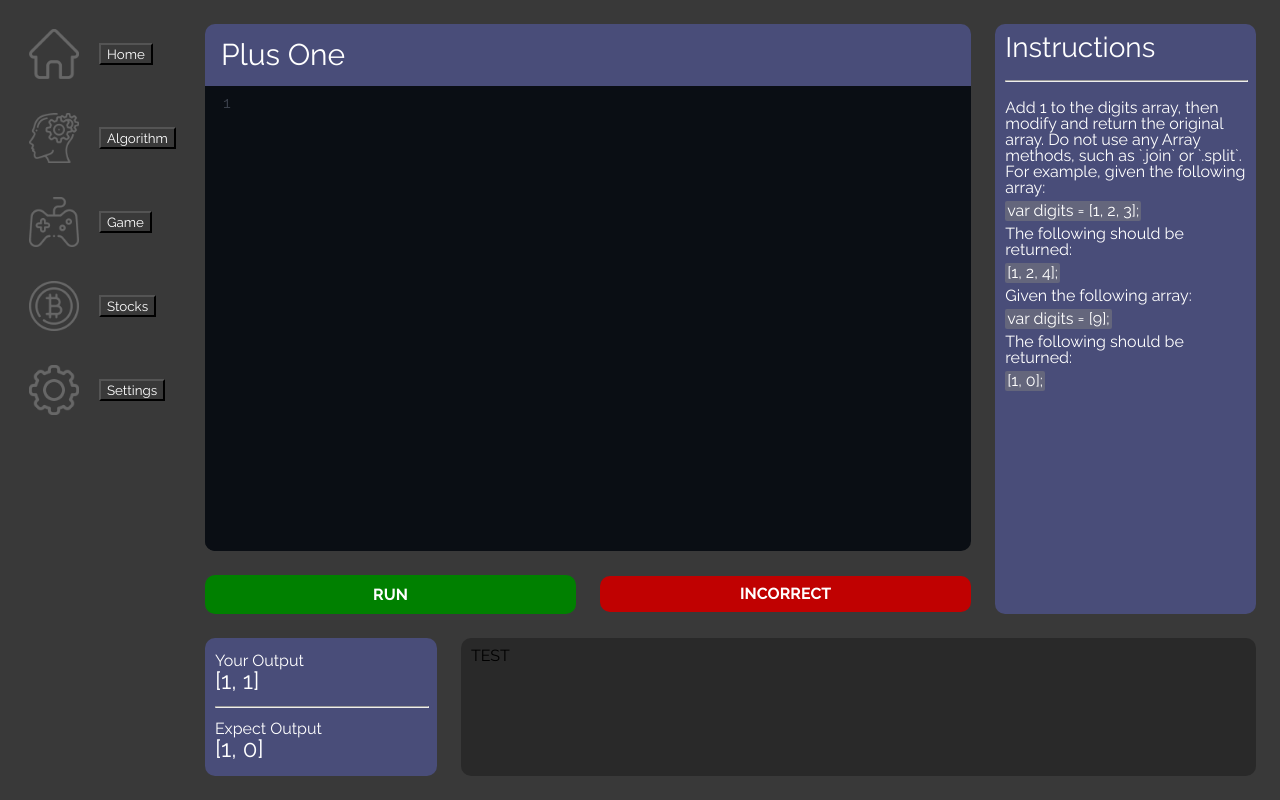
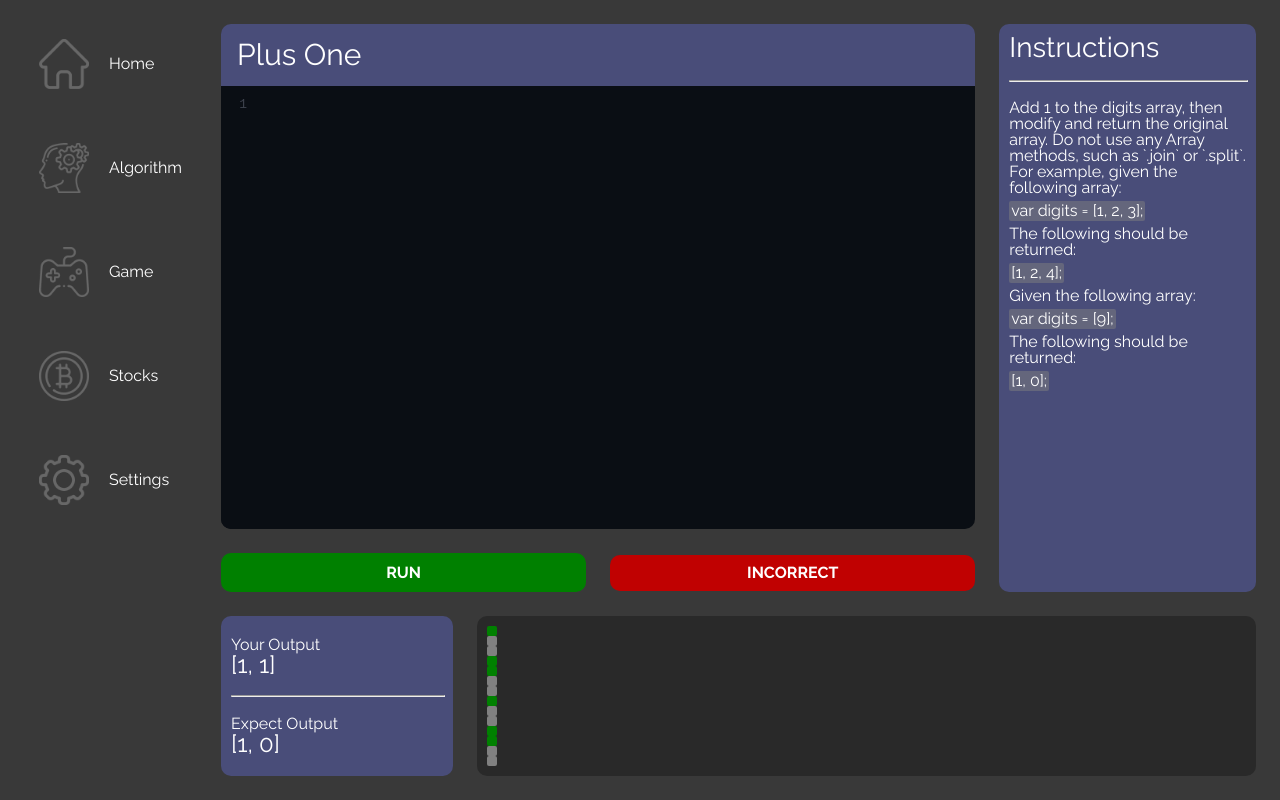
Before and after one commit to romeodixonll/Rise-N-Thrive, a React (Create React App) app: page /algorithm in a window 1280 px wide. Built offline with nearby package versions, Linux system fonts and the light colour scheme.

Commit message:
updated navLinks so you can only navigate to new pages after transition occurs.  Also adjusted multiple style issues

```diff
--- a/src/components/Nav/NavTabs.js
+++ b/src/components/Nav/NavTabs.js
@@ -27,9 +27,12 @@ const NavTabs = () => {
     const [isTransitioning, setIsTransitioning] = useState(false)
     const [textColor, , theme] = useContext(ColorContext)
     const [iconColor, setIconColor] = useState('Grey')
-    let noStyle = {color:'white', backgroundColor:'transparent'}
-    let activeAnchorBackground = {backgroundColor:'#232323'};
-    let activeAnchorColor = {color:textColor}
+
+    const [currentPage, setCurrentPage] = useState('home')
+
+    // let noStyle = { color: 'white', backgroundColor: 'transparent' }
+    // let activeAnchorBackground = { backgroundColor: '#232323' };
+    // let activeAnchorColor = { color: textColor }
 
     const styleHandler = () => {
         if (theme === "#393939") {
@@ -41,79 +44,82 @@ const NavTabs = () => {
         }
     }
 
-    const buttonDisableHandler = () => {
+    const handleNavClick = (e) => {
+        let selectedPage = e.currentTarget.href.split('/').pop();
+
+        if (isTransitioning || currentPage == selectedPage) {
+            e.preventDefault();
+        } else {
+            setCurrentPage(selectedPage);
             setIsTransitioning(true)
-        setTimeout(()=>setIsTransitioning(false), 1000)
+            setTimeout(() => setIsTransitioning(false), 1000)
+        }
     }
 
     return (
         <ul className={classes.ul}>
             <li>
                 <NavLink
-                    to="/home" activeStyle={activeAnchorColor}>
+                    onClick={handleNavClick}
+                    to="/home"
+                    exact>
                     <div className={classes.flex}>
                         <img
                             className={classes.logo}
                             src={theme === "#393939" ? homeGrey : homeBlack}
-                        alt="home logo"/>
-                        <button
-                        onClick={buttonDisableHandler}
-                        disabled={isTransitioning}>Home</button>
+                            alt="home logo" />
+                        <p style={theme === "#393939" ? {color:'white'} : {color:'black'}}>Home</p>
                     </div>
                 </NavLink>
             </li>
             <li>
                 <NavLink
-                    to="/algorithm" activeStyle={activeAnchorColor}>
+                onClick={handleNavClick}
+                    to="/algorithm">
                     <div className={classes.flex}>
                         <img
                             className={classes.logo}
-                        src={theme === "#393939" ? algoGrey : algoBlack} alt="algo logo"/>
-                        <button
-                        onClick={buttonDisableHandler}
-                        disabled={isTransitioning}>Algorithm</button>
+                            src={theme === "#393939" ? algoGrey : algoBlack} alt="algo logo" />
+                        <p style={theme === "#393939" ? {color:'white'} : {color:'black'}}>Algorithm</p>
                     </div>
                 </NavLink>
             </li>
             <li>
                 <NavLink
-                    to="/game" activeStyle={activeAnchorColor}>
+                onClick={handleNavClick}
+                    to="/game">
                     <div className={classes.flex}>
                         <img
                             className={classes.logo}
                             src={theme === "#393939" ? gameGrey : gameBlack}
-                        alt="game logo"/>
-                        <button
-                        onClick={buttonDisableHandler}
-                        disabled={isTransitioning}>Game</button>
+                            alt="game logo" />
+                        <p style={theme === "#393939" ? {color:'white'} : {color:'black'}}>Game</p>
                     </div>
                 </NavLink>
             </li>
             <li>
                 <NavLink
-                    to="/stocks" activeStyle={activeAnchorColor}>
+                onClick={handleNavClick}
+                    to="/stocks">
                     <div className={classes.flex}>
                         <img
                             className={classes.logo}
                             src={theme === "#393939" ? stockGrey : stockBlack}
-                        alt="crypto logo"/>
-                        <button
-                        onClick={buttonDisableHandler}
-                        disabled={isTransitioning}>Stocks</button>
+                            alt="crypto logo" />
+                        <p style={theme === "#393939" ? {color:'white'} : {color:'black'}}>Stocks</p>
                     </div>
                 </NavLink>
             </li>
             <li>
                 <NavLink
-                    to="/settings" activeStyle={activeAnchorColor}>
+                onClick={handleNavClick}
+                    to="/settings">
                     <div className={classes.flex}>
                         <img
                             className={classes.logo}
                             src={theme === "#393939" ? settingGrey : settingBlack}
-                        alt="settings logo"/>
-                        <button
-                        onClick={buttonDisableHandler}
-                        disabled={isTransitioning}>Settings</button>
+                            alt="settings logo" />
+                        <p style={theme === "#393939" ? {color:'white'} : {color:'black'}}>Settings</p>
                     </div>
                 </NavLink>
             </li>
--- a/src/components/Nav/NavTabs.module.css
+++ b/src/components/Nav/NavTabs.module.css
@@ -18,7 +18,7 @@
     transition: 100ms linear;
 }
 
-.ul li a div button {
+.ul li a div p {
     transition:100ms linear;
     /* text-decoration: none; */
     /* border: none; */
@@ -27,8 +27,20 @@
 }
 
 li:hover,
-.ul li a div button  {
+.ul li a div p  {
     cursor: pointer;
+}
+
+.ul li a div {
+    padding: 10px;
+    background-color: transparent;
+    transition-property: background-color;
+    transition: 300ms;
+}
+
+.ul li a div:hover {
+    border-radius: 5px;
+    background-color: rgba(128, 128, 128, 0.37);
 }
 
 .flex {
--- a/src/components/PageComponents/algorithm/CompletionHistory/CompletionHistory.js
+++ b/src/components/PageComponents/algorithm/CompletionHistory/CompletionHistory.js
@@ -3,9 +3,15 @@ import React from 'react';
 import classes from './CompletionHistory.module.css'
 
 import Card from '../../../UI/Card';
+import Tile from './Tile'
+
+let DUMMY_DATA = [true, false, false, true, true, false, false,true, false, false, true, true, false, false,]
 
 const CompletionHistory = () => {
-    return <Card className={classes.card} style={{ backgroundColor: "rgb(41, 41, 41)" }}>TEST</Card>
+    return <Card className={classes.card} style={{ backgroundColor: "rgb(41, 41, 41)" }}>
+        {DUMMY_DATA.map(entry => <Tile completed={entry}/>)}
+        {/* <Tile completed={true}/> */}
+    </Card>
 };
 
 export default CompletionHistory;
--- a/src/components/PageComponents/algorithm/CompletionHistory/CompletionHistory.module.css
+++ b/src/components/PageComponents/algorithm/CompletionHistory/CompletionHistory.module.css
@@ -1,3 +1,6 @@
 .card {
     flex:1 0 50%;
+    display: grid;
+    grid-template-rows: auto;
+    grid-template-columns: auto;
 }
--- /dev/null
+++ b/src/components/PageComponents/algorithm/CompletionHistory/Tile.js
@@ -0,0 +1,8 @@
+import classes from './Tile.module.css'
+
+const Tile = ({completed, index}) => {
+
+    return <div className={classes.tile} style={completed ? {backgroundColor:'green'} : {backgroundColor:'grey'}}></div>
+}
+
+export default Tile
--- /dev/null
+++ b/src/components/PageComponents/algorithm/CompletionHistory/Tile.module.css
@@ -0,0 +1,7 @@
+.tile {
+    height: 10px;
+    width: 10px;
+    border-radius: 2px;
+    grid-auto-columns: auto;
+    grid-auto-rows: auto;
+}
--- a/src/components/PageComponents/home/news/News.js
+++ b/src/components/PageComponents/home/news/News.js
@@ -1,4 +1,4 @@
-import { useEffect, useState } from 'react';
+import { useContext, useEffect, useState } from 'react';
 
 import classes from './News.module.css'
 import arrowBlack from '../../../../assets/images/arrow-black.png'
@@ -6,12 +6,15 @@ import arrowWhite from '../../../../assets/images/arrow-white.png'
 
 import Card from '../../../UI/Card';
 import useHttp from '../../../utils/API';
+import { ColorContext } from '../../../../store/color-context';
 
 let pulledData = [];
 let currentIndex = 0;
 
 const News = () => {
     const [currentNewsData, setCurrentNewsData] = useState({ title: null, image: null, image_caption: null, abstract: null, link: null, date: null })
+    const [ , ,theme] = useContext(ColorContext)
+
     let APIKEY = 'AtuvVAhSUt6GVa3mX58pn9tpVhjsAzpF'
 
     const transformData = (data) => {
@@ -49,17 +52,19 @@ const News = () => {
         console.log(currentIndex)
         setCurrentNewsData(pulledData[currentIndex])
     }
-
+    console.log(theme)
     return (
-        <Card className={classes.card} style={{ backgroundColor: '#292929', color: 'white' }}>
+        <Card className={classes.card} style={theme === "#393939"
+        ? { backgroundColor: 'rgb(41, 41, 41)', color: 'white' }
+        : { backgroundColor:'rgb(41, 41, 41, 0.20)', color: 'black'}}>
             <div className={classes.newsContent}>
                 <h2>Whats new today...</h2>
                 <div>
                     <h3>{currentNewsData.title}</h3>
                     <div className={classes.toggleNewsDiv}>
-                        <img src={arrowWhite} onClick={() => toggleNewsHandler('back')} />
+                        <img src={theme==="#393939" ? arrowWhite : arrowBlack} onClick={() => toggleNewsHandler('back')} />
                         <img src={currentNewsData.image} />
-                        <img src={arrowWhite} onClick={() => toggleNewsHandler('next')} />
+                        <img src={theme==="#393939" ? arrowWhite : arrowBlack}  onClick={() => toggleNewsHandler('next')} />
                     </div>
                     <h4>{currentNewsData.abstract}</h4>
                 </div>
--- a/src/components/PageComponents/home/quote/Quote.js
+++ b/src/components/PageComponents/home/quote/Quote.js
@@ -24,7 +24,6 @@ const Quote = () => {
     }, transformData)
 
     useEffect(() => {
-        console.log('test')
         fetchQuote()
     }, [])
 
--- a/src/components/PageComponents/home/tasks/Tasks.js
+++ b/src/components/PageComponents/home/tasks/Tasks.js
@@ -1,9 +1,10 @@
-import { useState } from 'react'
+import { useContext, useState } from 'react'
 
 import classes from './Tasks.module.css'
 
 import Card from '../../../UI/Card'
 import TaskList from './TaskList'
+import { ColorContext } from '../../../../store/color-context'
 
 const dummyTasks = [
     {
@@ -33,6 +34,7 @@ let nextid = dummyTasks[dummyTasks.length - 1].id
 const Task = () => {
     const [tasks, setTasks] = useState(dummyTasks)
     const [deleteActive, setDeleteActive] = useState(false)
+    const [ , ,theme] = useContext(ColorContext)
     const addTaskHandler = () => {
         setTasks([...tasks, {id:nextid,task:'Double Click to Edit',finished:false}])
         nextid++
@@ -62,7 +64,9 @@ const Task = () => {
         setTasks(updatedTaskList)
     }
 
-    return <Card className={classes.card} style={{ backgroundColor: '#292929', color: 'white' }}>
+    return <Card className={classes.card} style={theme === "#393939"
+    ? { backgroundColor: 'rgb(41, 41, 41)', color: 'white' }
+    : { backgroundColor:'rgb(41, 41, 41, 0.20)', color: 'black'}}>
         <h2>Did you...</h2>
         <TaskList
         tasks={tasks}
@@ -71,12 +75,14 @@ const Task = () => {
         updateTaskStatus={updateTaskStatus}
         updateTaskName={updateTaskName}
         />
-        <div className={classes.taskButtons}>
+        <div className={classes.taskButtons} >
             <button
             onClick={addTaskHandler}
+            style={theme=="#393939" ? {color:'white'} : {color:'black'}}
             >add task</button>
             <button
             onClick={deleteModeHandler}
+            style={theme=="#393939" ? {color:'white'} : {color:'red'}}
             >delete task</button>
         </div>
     </Card>
--- a/src/components/UI/Card.js
+++ b/src/components/UI/Card.js
@@ -1,3 +1,5 @@
+import { useContext } from 'react'
+
 import classes from './Card.module.css'
 
 const Card = (props) => {
--- a/src/pages/Settings.js
+++ b/src/pages/Settings.js
@@ -15,7 +15,7 @@ const Settings = () => {
 
     const setThemeHandler = () => {
         console.log('changing theme')
-        theme === '#393939' ? setTheme('#D0D0D0') : setTheme('#393939')
+        theme === '#393939' ? setTheme('#FFFFFF') : setTheme('#393939')
     }
 
 
```
Also changed, not shown: src/App.css (line endings or trailing spaces). Lines whose indentation alone changed are shown as unchanged.
